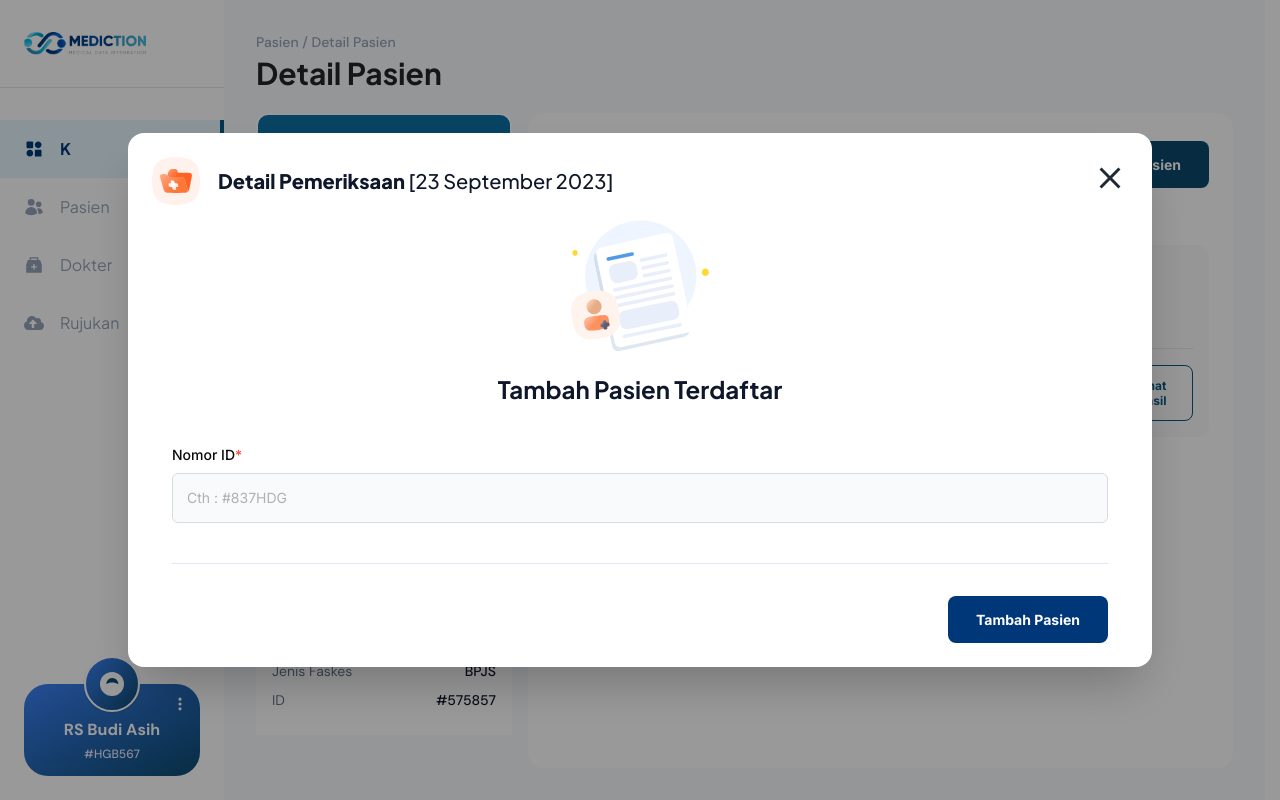
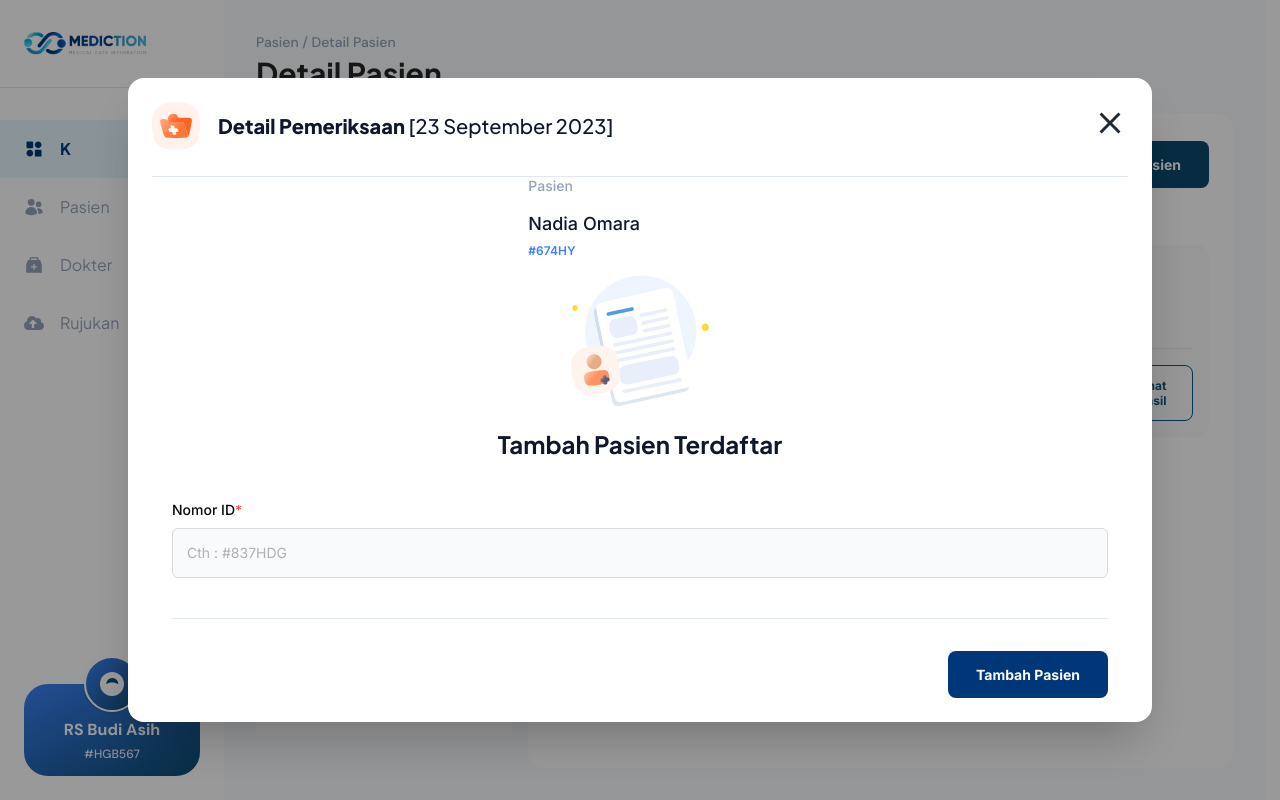
Before and after one commit to craftalpian/mediction, a Next.js app: page /dashboard-patient/patient in a window 1280 px wide. Both pictures are taken after a click on the button "Lihat Hasil". Built offline with nearby package versions, Linux system fonts and the light colour scheme.

Commit message:
wip: profile

```diff
--- a/app/(dashboards)/dashboard-patient/patient/_components/check-detail.tsx
+++ b/app/(dashboards)/dashboard-patient/patient/_components/check-detail.tsx
@@ -11,7 +11,7 @@ export default function CheckDetail() {
   return (
     <div className="modal-box bg-white px-6 w-11/12 max-w-5xl">
       <div className="flex flex-col justify-center items-center">
-        <div className="w-full justify-between items-center inline-flex">
+        <div className="w-full justify-between items-center inline-flex border-b border-b-slate-200 pb-[26px]">
           <div className="space-x-[18px] inline-flex items-center">
             <Image src={DetailModal} alt="" />
             <p>
@@ -32,6 +32,23 @@ export default function CheckDetail() {
               <IoMdClose />
             </button>
           </form>
+        </div>
+        <div className="grid grid-cols-2">
+          <div className="col-span-1 space-y-3">
+            <p className="text-slate-400 text-sm font-medium font-['Plus Jakarta Sans'] leading-tight">
+              Pasien
+            </p>
+            <div className="inline-flex">
+              <div className="flex flex-col">
+                <h1 className="text-slate-900 text-lg font-medium font-['DM Sans'] leading-loose">
+                  Nadia Omara
+                </h1>
+                <h3 className="text-blue-500 text-xs font-semibold font-['Plus Jakarta Sans'] leading-normal">
+                  #674HY
+                </h3>
+              </div>
+            </div>
+          </div>
         </div>
         <div className="items-center">
           <Image src={AddPatient} alt="" className="self-center mx-auto" />
```
